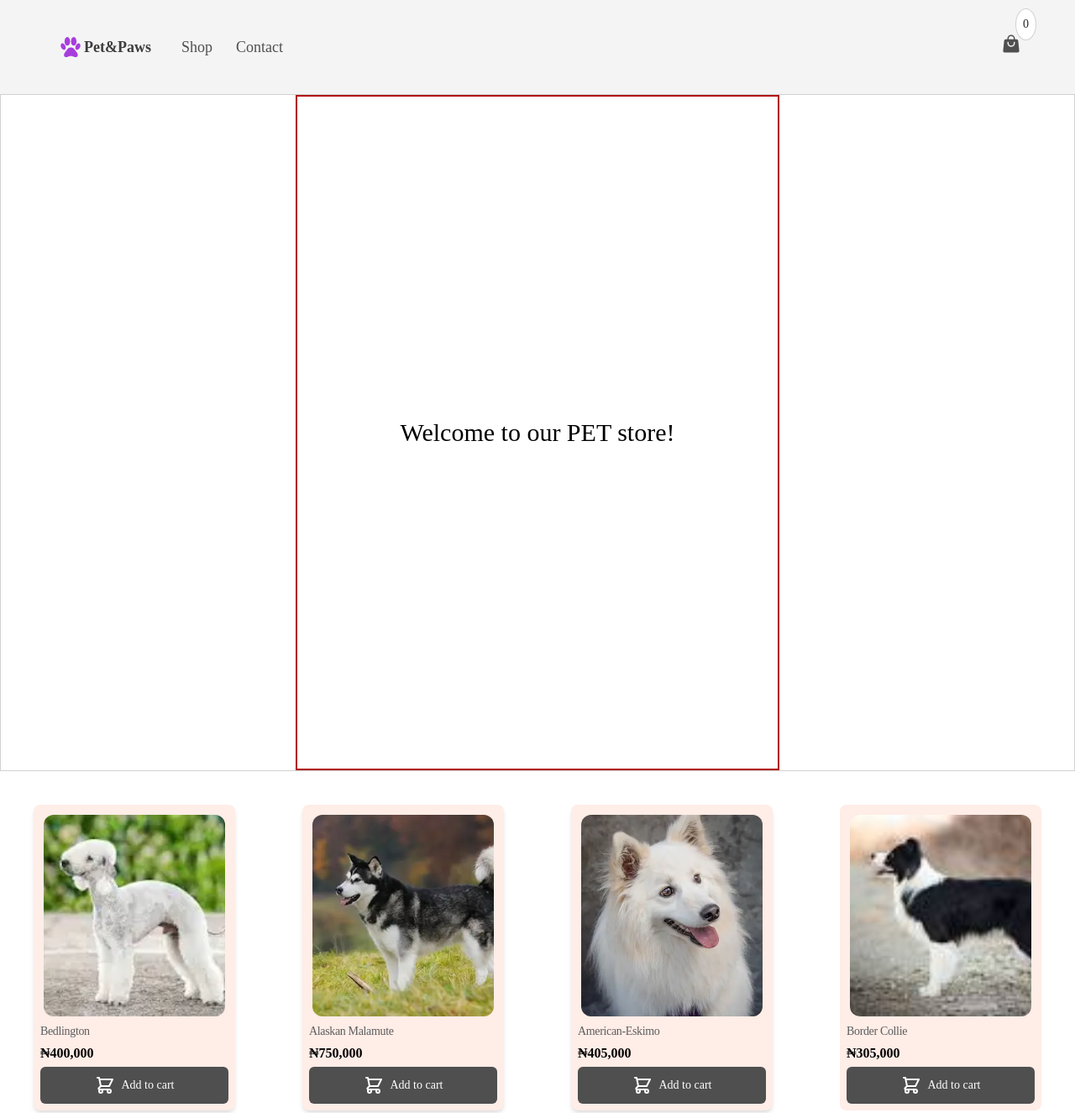
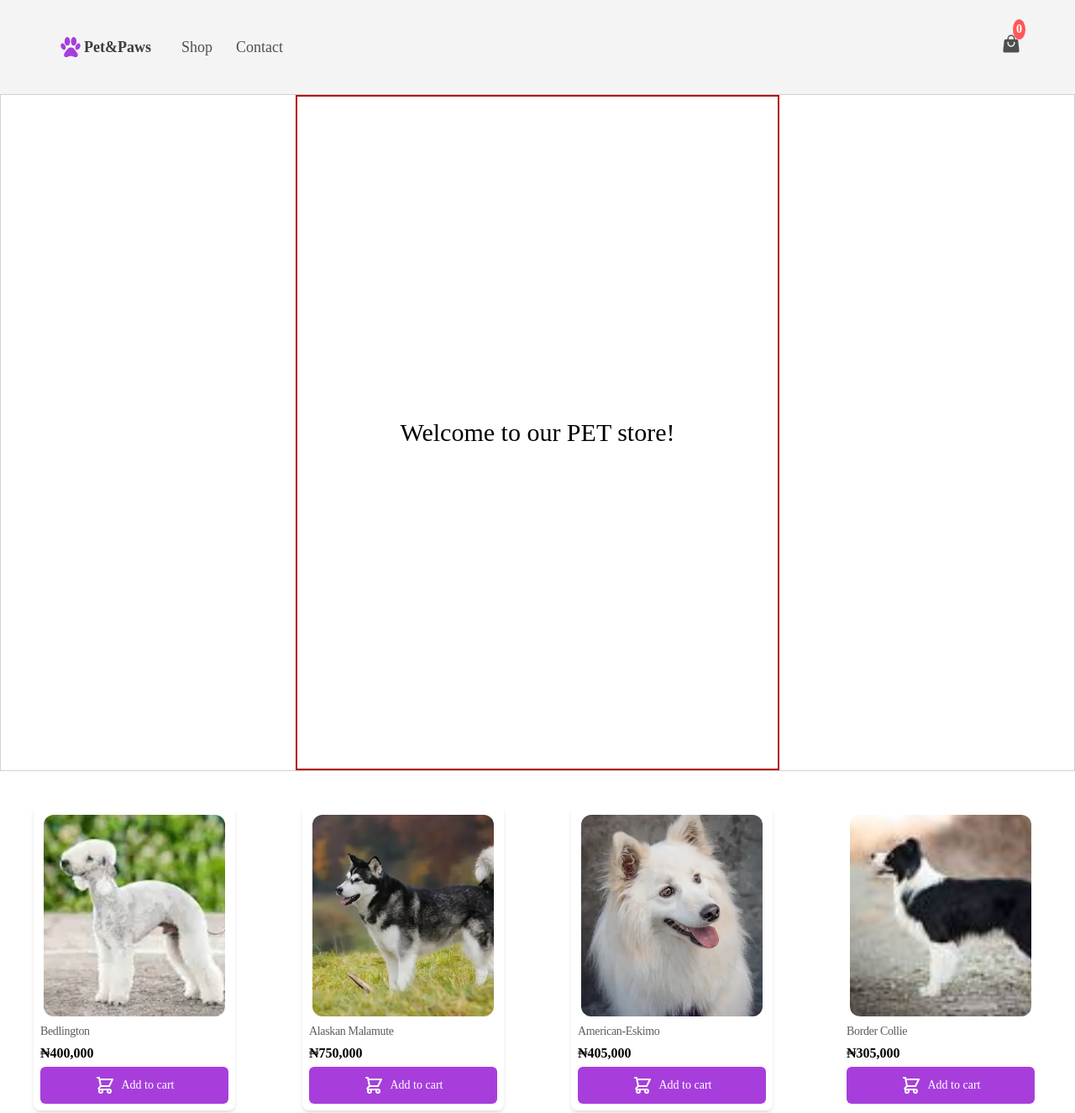
Before and after one commit to Brymmobaggins/PetsAndPaws, a website: page dist/index.html in a window 1280 px wide. Shown: the top 1325 px of the page at 84% size. Drawn offline with Linux system fonts and the light colour scheme; files whose address does not match are found by name; a web font is replaced by a local one.

Commit message:
update image

```diff
--- a/src/input.css
+++ b/src/input.css
@@ -27,8 +27,8 @@
 }
 .badge {
   position: absolute;
-  top: -30px;
-  right: -18px;
+  top: -17px;
+  right: -5px;
   border-radius: 50%;
 
 }
--- a/tailwind.config.js
+++ b/tailwind.config.js
@@ -25,6 +25,17 @@ module.exports = {
         '800': '#7a7a7b',
 
       },
+      'amethyst': {
+        '100': '#f5eafd',
+        '200': '#ebd4fa',
+        '300': '#ddb2f5',
+        '400': '#ca84ee',
+        '500': '#a73edc',
+        '600': '#9735c4',
+        '700': '#7e29a2',
+        '800': '#692385',
+      },
+
       'waikawa-gray': {
         '50': '#f2f7fb',
         '100': '#e7f0f8',
```
Also changed, not shown: dist/app.js, dist/cart.html, dist/index.html, dist/style.css, images/empty-cart-img.jpeg (added), images/empty-cart-svgrepo-com.svg (deleted).
